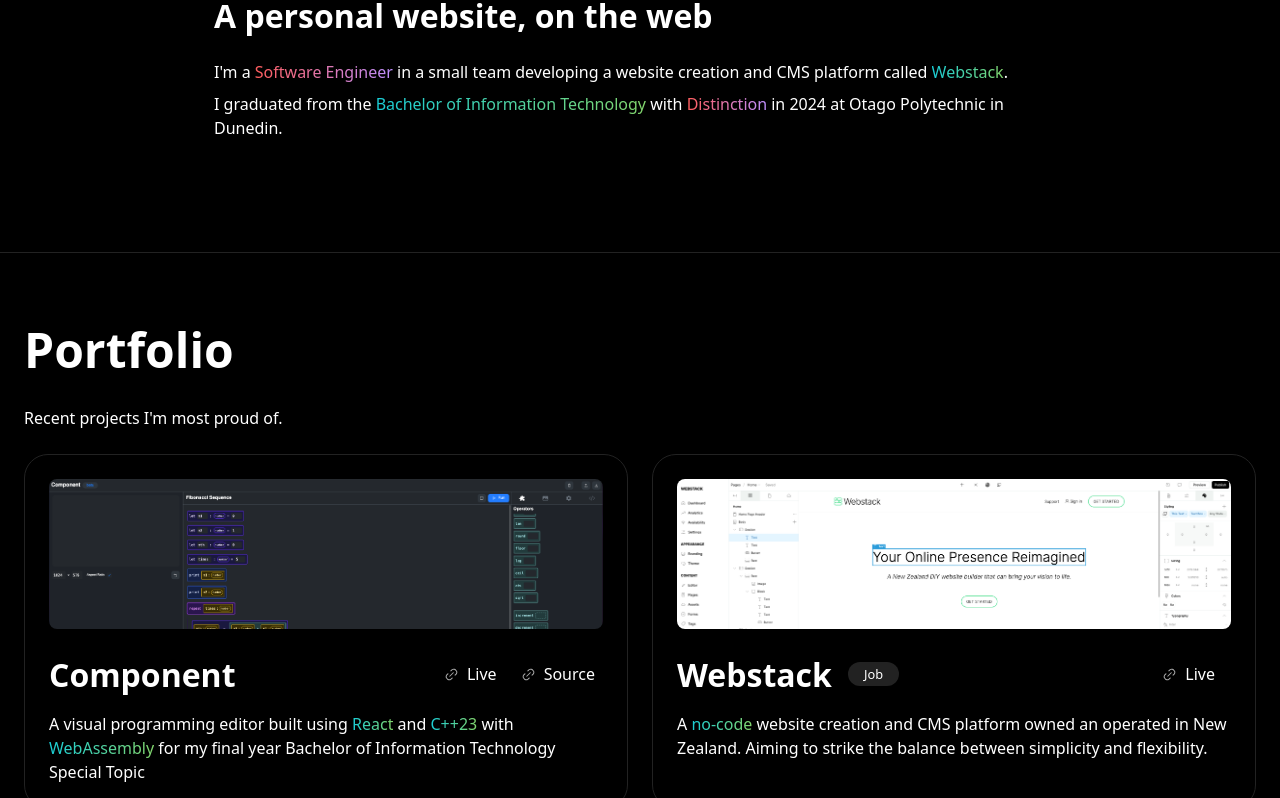
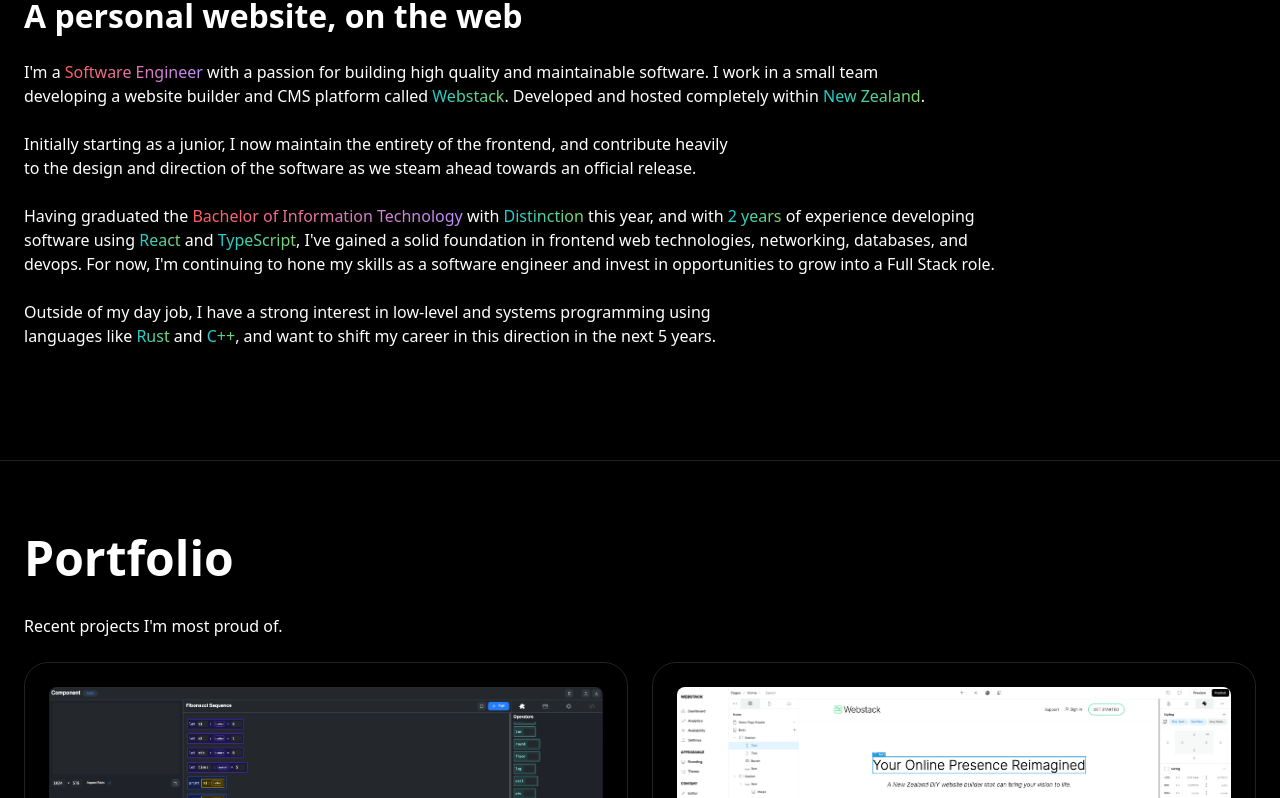
Before and after one commit to aardhyn/aardhyn, a React (Vite) app: page / in a window 1280 px wide. Shown: the part 682-1480 px from the top of the page. Built offline with nearby package versions, Linux system fonts and the light colour scheme.

Commit message:
feat: content updates

```diff
--- a/package.json
+++ b/package.json
@@ -3,7 +3,7 @@
   "private": true,
   "version": "0.0.1",
   "engines": {
-    "node": ">=22.0.0 <23.0.0"
+    "node": ">=23.0.0 <24.0.0"
   },
   "type": "module",
   "scripts": {
@@ -15,7 +15,8 @@
     "@radix-ui/react-icons": "^1.3.1",
     "@stitches/react": "^1.2.8",
     "react": "^18.3.1",
-    "react-dom": "^18.3.1"
+    "react-dom": "^18.3.1",
+    "react-wrap-balancer": "^1.1.1"
   },
   "devDependencies": {
     "@types/react": "^18.3.12",
--- a/src/constant/projects.tsx
+++ b/src/constant/projects.tsx
@@ -18,9 +18,9 @@
     asset: "component.png",
     description: (
       <>
-        A visual programming editor built using <G cool>React</G> and{" "}
-        <G cool>C++23</G> with <G cool>WebAssembly</G> for my final year
-        Bachelor of Information Technology Special Topic
+        Visual programming editor built using <G cool>React</G> and{" "}
+        <G cool>C++23</G> with <G cool>WebAssembly</G> for a Bachelor of
+        Information Technology Special Topic
       </>
     ),
     link: {
@@ -44,7 +44,7 @@
     },
   },
   {
-    title: "Invoice",
+    title: "Inv.",
     asset: "invoice.png",
     meta: "Client Project",
     description: (
--- a/src/section/Intro.tsx
+++ b/src/section/Intro.tsx
@@ -1,6 +1,7 @@
 import { styled } from "../constant/stitches.config";
 import { ContentRoot, Section } from "../component/Section";
 import { P, G, H3 } from "../component/Typography";
+import Balancer from "react-wrap-balancer";
 
 export function Intro() {
   return (
@@ -11,12 +12,38 @@
       </H3>
       <Article>
         <P>
-          I'm a <G warm>Software Engineer</G> in a small team developing a
-          website creation and CMS platform called <G cool>Webstack</G>.
+          <Balancer>
+            I'm a <G warm>Software Engineer</G> with a passion for building high
+            quality and maintainable software. I work in a small team developing
+            a website builder and CMS platform called <G cool>Webstack</G>.
+            Developed and hosted completely within <G cool>New Zealand</G>.
+          </Balancer>
         </P>
         <P>
-          I graduated from the <G cool>Bachelor of Information Technology</G>{" "}
-          with <G warm>Distinction</G> in 2024 at Otago Polytechnic in Dunedin.
+          <Balancer>
+            Initially starting as a junior, I now maintain the entirety of the
+            frontend, and contribute heavily to the design and direction of the
+            software as we steam ahead towards an official release.
+          </Balancer>
+        </P>
+        <P>
+          <Balancer>
+            Having graduated the <G warm>Bachelor of Information Technology</G>{" "}
+            with <G cool>Distinction</G> this year, and with <G cool>2 years</G>{" "}
+            of experience developing software using <G cool>React</G> and{" "}
+            <G cool>TypeScript</G>, I've gained a solid foundation in frontend
+            web technologies, networking, databases, and devops. For now, I'm
+            continuing to hone my skills as a software engineer and invest in
+            opportunities to grow into a Full Stack role.
+          </Balancer>
+        </P>
+        <P>
+          <Balancer>
+            Outside of my day job, I have a strong interest in low-level and
+            systems programming using languages like <G cool>Rust</G> and{" "}
+            <G cool>C++</G>, and want to shift my career in this direction in
+            the next 5 years.
+          </Balancer>
         </P>
       </Article>
     </Root>
@@ -26,13 +53,9 @@
 const Root = styled(Section, {
   borderBlock: "1px solid #222",
   paddingBlock: 48,
-  [`& ${ContentRoot}`]: {
-    gap: 24,
-    maxWidth: 900,
-  },
 });
 const Article = styled("article", {
   display: "flex",
   flexDirection: "column",
-  gap: 8,
+  gap: 24,
 });
```
Also changed, not shown: 1 other file (tests, documents, lock files or other folders).
